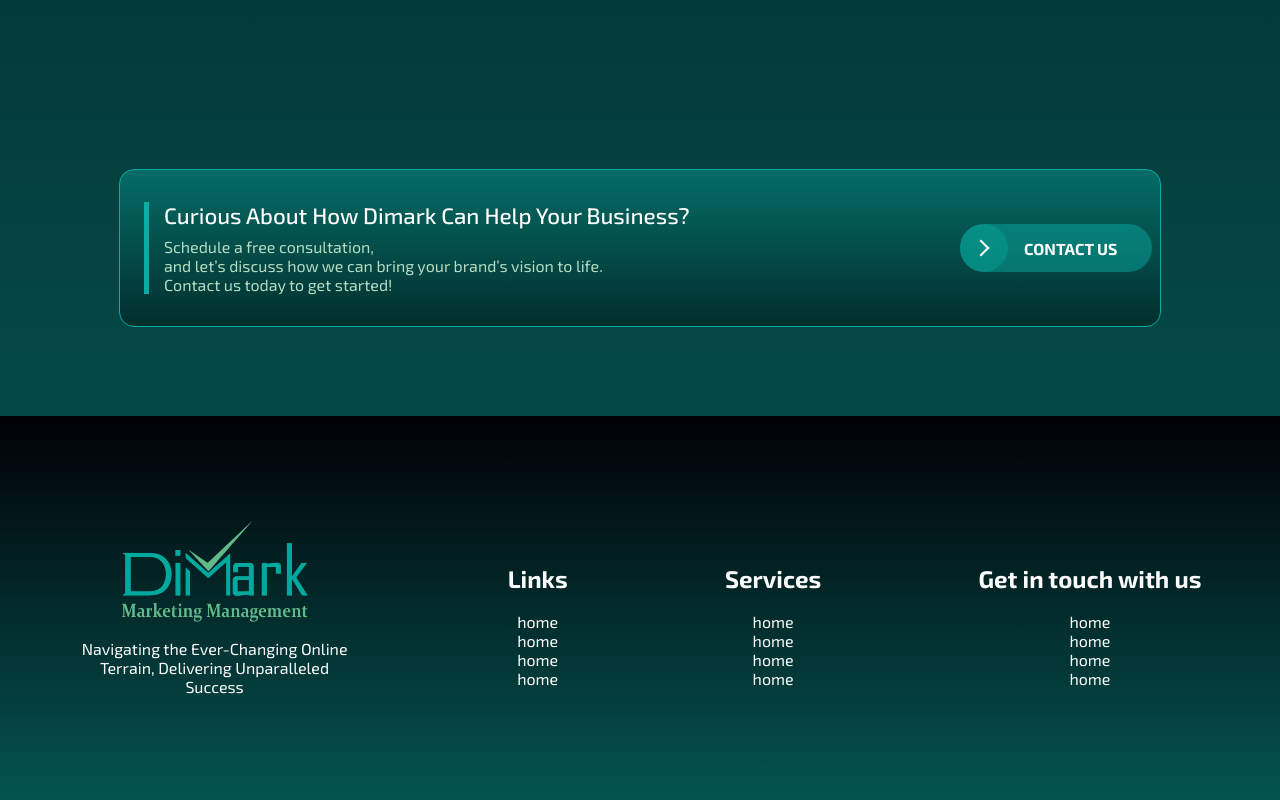
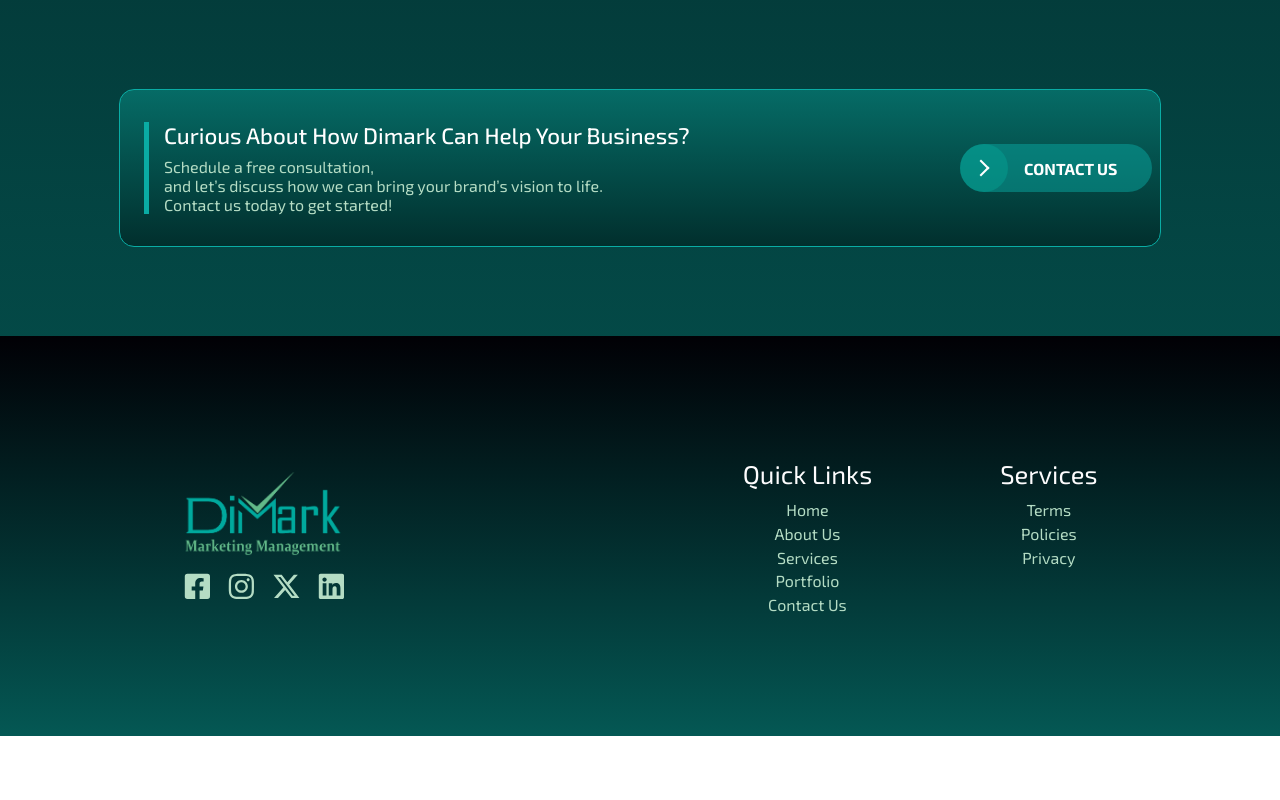
Before and after one commit to abhicplash/Dimark, a React (Create React App) app: page /services in a window 1280 px wide. Shown: the part 1602-2402 px from the top of the page. After the commit the page ends 2338 px from the top, so only its background shows below. Built offline with nearby package versions, Linux system fonts and the light colour scheme.

Commit message:
almost ready

```diff
--- a/src/components/Layout/Footer.css
+++ b/src/components/Layout/Footer.css
@@ -5,31 +5,57 @@
   /* background: linear-gradient(to bottom,); */
   background: linear-gradient(to bottom, #010005, #045854);
   color: var(--white);
-  text-align: center;
+  /* text-align: center; */
   display: flex;
   align-items: center;
   justify-content: space-around;
-}
-.footerImg {
-  width: 12rem;
+  gap: 2rem;
 }
 .footer-mainDetails {
   display: flex;
   flex-direction: column;
-  align-items: center;
-  justify-content: center;
+  gap: 1rem;
 }
-.footer-mainDetails p {
-  width: 17rem;
+.footerImg {
+  width: 10rem;
 }
-.footer-menulinks{
-  list-style: none;
+.footer-socio-Links {
+  display: flex;
+  gap: 1rem;
+}
+.footer-socio-Links .icon {
+  font-size: 1.8rem;
+  color: var(--CeladonSorbet);
+}
+.footHead {
+  font-size: 1.6rem;
+}
+.footer-right {
+  display: flex;
+  flex-direction: column;
+  text-align: center;
+  gap: 0.7rem;
+}
+.footLink {
+  text-decoration: none;
+  color: var(--CeladonSorbet);
+}
+.footer-rightWrapper {
+  display: flex;
+  gap: 8rem;
+}
+.footerDetails {
+  display: flex;
+  flex-direction: column;
+  gap: 0.3rem;
 }
 @media (max-width: 768px) {
   .footer-container {
     flex-direction: column;
-    justify-content: center;
-    align-items: center;
-    padding: 2rem 0;
+    padding: 3rem 0;
+  }
+  .footer-rightWrapper {
+    flex-direction: column;
+    gap: 2rem;
   }
 }
--- a/src/components/Layout/Footer.jsx
+++ b/src/components/Layout/Footer.jsx
@@ -1,42 +1,43 @@
 import React from "react";
 import "./Footer.css";
 import logo from "../../assets/logo/logo.png";
+import { FaLinkedin } from "react-icons/fa";
+import { FaFacebookSquare } from "react-icons/fa";
+import { FaInstagram } from "react-icons/fa";
+import { FaXTwitter } from "react-icons/fa6";
+import { Link } from "react-router-dom";
 
 const Footer = () => {
   return (
     <div className="footer-container">
       <div className="footer-mainDetails">
         <img src={logo} alt="" className="footerImg" />
-        <p>
-          Navigating the Ever-Changing Online Terrain, Delivering Unparalleled
-          Success
-        </p>
-      </div>
-      <div>
-        <h2>Links</h2>
-        <div className="footer-menulinks">
-          <li>home</li>
-          <li>home</li>
-          <li>home</li>
-          <li>home</li>
+        <div className="footer-socio-Links">
+          <FaFacebookSquare className="icon" />
+          <FaInstagram className="icon" />
+          <FaXTwitter className="icon" />
+          <FaLinkedin className="icon" />
         </div>
       </div>
-      <div>
-        <h2>Services</h2>
-        <div className="footer-menulinks">
-          <li>home</li>
-          <li>home</li>
-          <li>home</li>
-          <li>home</li>
+
+      <div className="footer-rightWrapper">
+        <div className="footer-right">
+          <span className="footHead">Quick Links</span>
+          <div className="footerDetails">
+            <Link className="footLink">Home</Link>
+            <Link className="footLink">About Us</Link>
+            <Link className="footLink">Services</Link>
+            <Link className="footLink">Portfolio</Link>
+            <Link className="footLink">Contact Us</Link>
+          </div>
         </div>
-      </div>{" "}
-      <div>
-        <h2>Get in touch with us</h2>
-        <div className="footer-menulinks">
-          <li>home</li>
-          <li>home</li>
-          <li>home</li>
-          <li>home</li>
+        <div className="footer-right">
+          <span className="footHead">Services</span>
+          <div className="footerDetails">
+            <Link className="footLink">Terms</Link>
+            <Link className="footLink">Policies</Link>
+            <Link className="footLink">Privacy</Link>
+          </div>
         </div>
       </div>
     </div>
--- a/src/components/Layout/HomeContact.jsx
+++ b/src/components/Layout/HomeContact.jsx
@@ -15,7 +15,7 @@ export const HomeContact = () => {
           bring your brand’s vision to life. <br /> Contact us today to get
           started!
         </div>
-        <Link to={"/contact"}>
+        <Link to={"/services"}>
           <button className="learn-more">
             <span aria-hidden="true" className="circle">
               <span className="icon arrow" />
--- a/src/components/Layout/Navbar.css
+++ b/src/components/Layout/Navbar.css
@@ -13,9 +13,11 @@
   z-index: 100;
   position: relative;
 }
+.logoimgnavList{
+  width: 9rem;
+}
 .navIcon {
   display: none;
-
 }
 .listmobile {
   display: flex;
@@ -53,14 +55,14 @@
   border-radius: 5px;
   color: var(--white);
   font-size: 1.2rem;
-  border-bottom: 1px solid #0aaca47c ;
+  border-bottom: 1px solid #0aaca47c;
   background-color: red;
-  background: linear-gradient(to bottom ,#03393379,#013f3c55);
+  background: linear-gradient(to bottom, #03393379, #013f3c55);
 }
 .listmobile a:hover {
   /* background-color: #0890899e; */
   /* background: linear-gradient(to bottom ,#04ac9c,#089089); */
-  background: linear-gradient(to bottom ,#075249b2,#013f3c8c);
+  background: linear-gradient(to bottom, #075249b2, #013f3c8c);
 
   transition-duration: 1s;
   font-weight: 500;
@@ -109,7 +111,7 @@
   outline: none;
   /* font-size: 0.2rem; */
 }
-.navButton{
+.navButton {
   width: 5rem;
   height: 2rem;
   color: var(--white);
@@ -117,11 +119,23 @@
   background-color: #08908980;
   border-radius: 30px;
 }
-.navButton:hover{
+.navButton:hover {
   background-color: #0aaca4b0;
   transition-duration: 1.2s;
 }
 /* -------------------------------- */
+.listaddons {
+  display: flex;
+  flex-direction: column;
+  justify-content: center;
+  align-items: center;
+}
+.listaddons h2 {
+  font-size: 1.2rem;
+  font-weight: 300;
+  color: var(--CeladonSorbet);
+  text-align: center;
+}
 @media (max-width: 768px) {
   .navIcon {
     display: flex;
--- a/src/components/Layout/Navbar.jsx
+++ b/src/components/Layout/Navbar.jsx
@@ -3,7 +3,11 @@ import "./Navbar.css";
 import logo from "../../assets/logo/logo.png";
 import { FaBars } from "react-icons/fa6";
 import { Link } from "react-router-dom";
-import { MdLocalPhone } from "react-icons/md";
+import { FaLinkedin } from "react-icons/fa";
+import { FaFacebookSquare } from "react-icons/fa";
+import { FaInstagram } from "react-icons/fa";
+import { FaXTwitter } from "react-icons/fa6";
+// import { MdLocalPhone } from "react-icons/md";
 
 const Navbar = () => {
   const [view, setView] = useState(false);
@@ -12,8 +16,8 @@ const Navbar = () => {
       <Link to={"/"}>
         <img src={logo} alt="logo" className="logoimg" />
       </Link>
-      {view
-        ? <ul className="listmobile">
+      {view ? (
+        <ul className="listmobile">
           <Link to={"/"}>
             <li className="item">home</li>
           </Link>
@@ -29,8 +33,20 @@ const Navbar = () => {
           <Link to={"/contact"}>
             <li className="item">Contact us</li>
           </Link>
+          <div className="listaddons">
+            <img src={logo} alt="logo" className="logoimgnavList" />
+            <h2>
+              Your Ultimate <br /> Marketing Partner
+            </h2>
+            <div className="footer-socio-Links">
+              <FaFacebookSquare className="icon" />
+              <FaInstagram className="icon" />
+              <FaXTwitter className="icon" />
+              <FaLinkedin className="icon" />
+            </div>
+          </div>
         </ul>
-        : null}
+      ) : null}
       <div className="listLarger">
         <Link to={"/"}>
           <div className="item">home</div>
@@ -54,9 +70,7 @@ const Navbar = () => {
           setView(!view);
         }}
       />
-      <button className="navButton">
-        Call
-      </button>
+      <button className="navButton">Call</button>
     </div>
   );
 };
--- a/src/components/Layout/ServiceList.css
+++ b/src/components/Layout/ServiceList.css
@@ -1,10 +1,13 @@
+
 .ServiceList-container {
   width: 100%;
-  min-height: 100vh;
+  min-height: 90vh;
+  gap: 2rem;
   display: flex;
   justify-content: center;
   align-items: center;
   flex-direction: column;
+  /* border: 1px solid; */
 }
 .ServiceList-container h1 {
   color: var(--PoolGreen);
--- a/src/components/Layout/ServiceList.jsx
+++ b/src/components/Layout/ServiceList.jsx
@@ -5,6 +5,7 @@ import { Link } from "react-router-dom";
 
 const ServiceList = () => {
   return (
+    <div className="ServiceList-container-main">
       <div className="ServiceList-container">
         <h1>Explore Our Services</h1>
         <div className="ServiceList-Details-wrapper">
@@ -19,6 +20,7 @@ const ServiceList = () => {
           ))}
         </div>
       </div>
+    </div>
   );
 };
 
```
Lines whose indentation alone changed are shown as unchanged.
